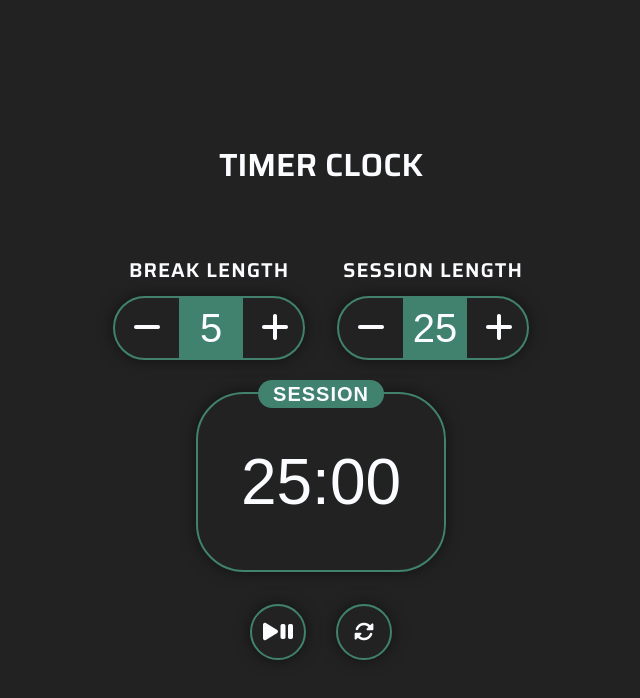
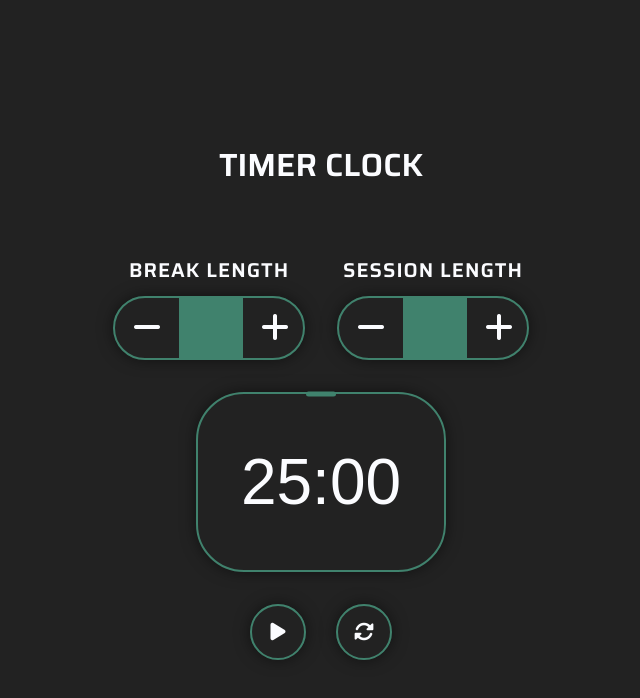
Before and after one commit to DuskoZ/freeCodeCamp, a React (Create React App) app in the folder Front End Development Libraries/build-a-25-plus-5-clock/: page / in a window 1280 px wide. Shown: the top 698 px of the page, without its empty margins (319-959 px from the left). Built offline with nearby package versions, Linux system fonts and the light colour scheme; a web font is replaced by a local one.

Commit message:
added method calls

```diff
--- a/Front End Development Libraries/build-a-25-plus-5-clock/src/components/Break.js
+++ b/Front End Development Libraries/build-a-25-plus-5-clock/src/components/Break.js
@@ -1,18 +1,26 @@
-const Break = () => {
+const Break = (props) => {
     return (
         <div className="break-container">
             <h2 id="break-label">Break Length</h2>
 
             <div className="break-icons">
-                <div id="break-decrement">
+                <div
+                    id="break-decrement"
+                    className="icon"
+                    onClick={props.handleBreakDecrease}
+                >
                     <i className="fa-solid fa-minus"></i>
                 </div>
 
                 <div className="num">
-                    <p id="break-length">5</p>
+                    <p id="break-length">{props.count}</p>
                 </div>
 
-                <div id="break-increment">
+                <div
+                    id="break-increment"
+                    className="icon"
+                    onClick={props.handleBreakIncrease}
+                >
                     <i className="fa-solid fa-plus"></i>
                 </div>
             </div>
--- a/Front End Development Libraries/build-a-25-plus-5-clock/src/components/Controls.js
+++ b/Front End Development Libraries/build-a-25-plus-5-clock/src/components/Controls.js
@@ -1,12 +1,19 @@
-const Controls = () => {
+const Controls = (props) => {
     return (
         <div className="controls-container">
-            <div id="start_stop">
-                <i className="fa-solid fa-play"></i>
-                <i className="fa-solid fa-pause"></i>
+            <div
+                id="start_stop"
+                className="icon"
+                onClick={props.handlePlayPause}
+            >
+                <i
+                    className={`fa-solid fa-${
+                        props.isPlaying ? "pause" : "play"
+                    }`}
+                ></i>
             </div>
 
-            <div id="reset">
+            <div id="reset" className="icon" onClick={props.handleReset}>
                 <i className="fa-solid fa-rotate"></i>
             </div>
         </div>
--- a/Front End Development Libraries/build-a-25-plus-5-clock/src/components/Session.js
+++ b/Front End Development Libraries/build-a-25-plus-5-clock/src/components/Session.js
@@ -1,18 +1,26 @@
-const Session = () => {
+const Session = (props) => {
     return (
         <div className="session-container">
             <h2 id="session-label">Session Length</h2>
 
             <div className="session-icons">
-                <div id="session-decrement">
+                <div
+                    id="session-decrement"
+                    className="icon"
+                    onClick={props.handleSessionDecrease}
+                >
                     <i className="fa-solid fa-minus"></i>
                 </div>
 
                 <div className="num">
-                    <p id="session-length">25</p>
+                    <p id="session-length">{props.count}</p>
                 </div>
 
-                <div id="session-increment">
+                <div
+                    id="session-increment"
+                    className="icon"
+                    onClick={props.handleSessionIncrease}
+                >
                     <i className="fa-solid fa-plus"></i>
                 </div>
             </div>
--- a/Front End Development Libraries/build-a-25-plus-5-clock/src/components/Timer.js
+++ b/Front End Development Libraries/build-a-25-plus-5-clock/src/components/Timer.js
@@ -1,7 +1,7 @@
-const Timer = () => {
+const Timer = (props) => {
     return (
         <div className="timer-container">
-            <h2 id="timer-label">Session</h2>
+            <h2 id="timer-label">{props.currentTimer}</h2>
             <p id="time-left">25:00</p>
         </div>
     );
```
